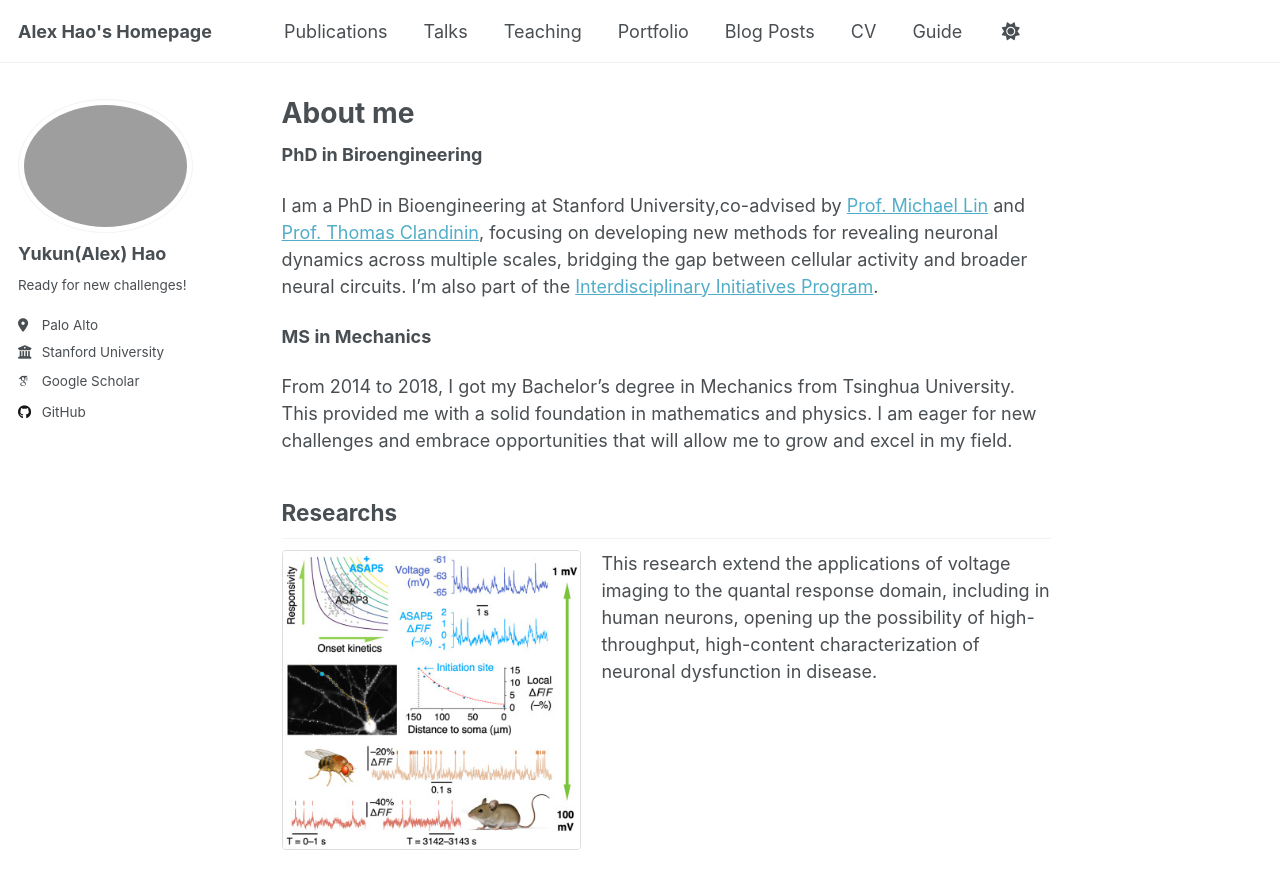
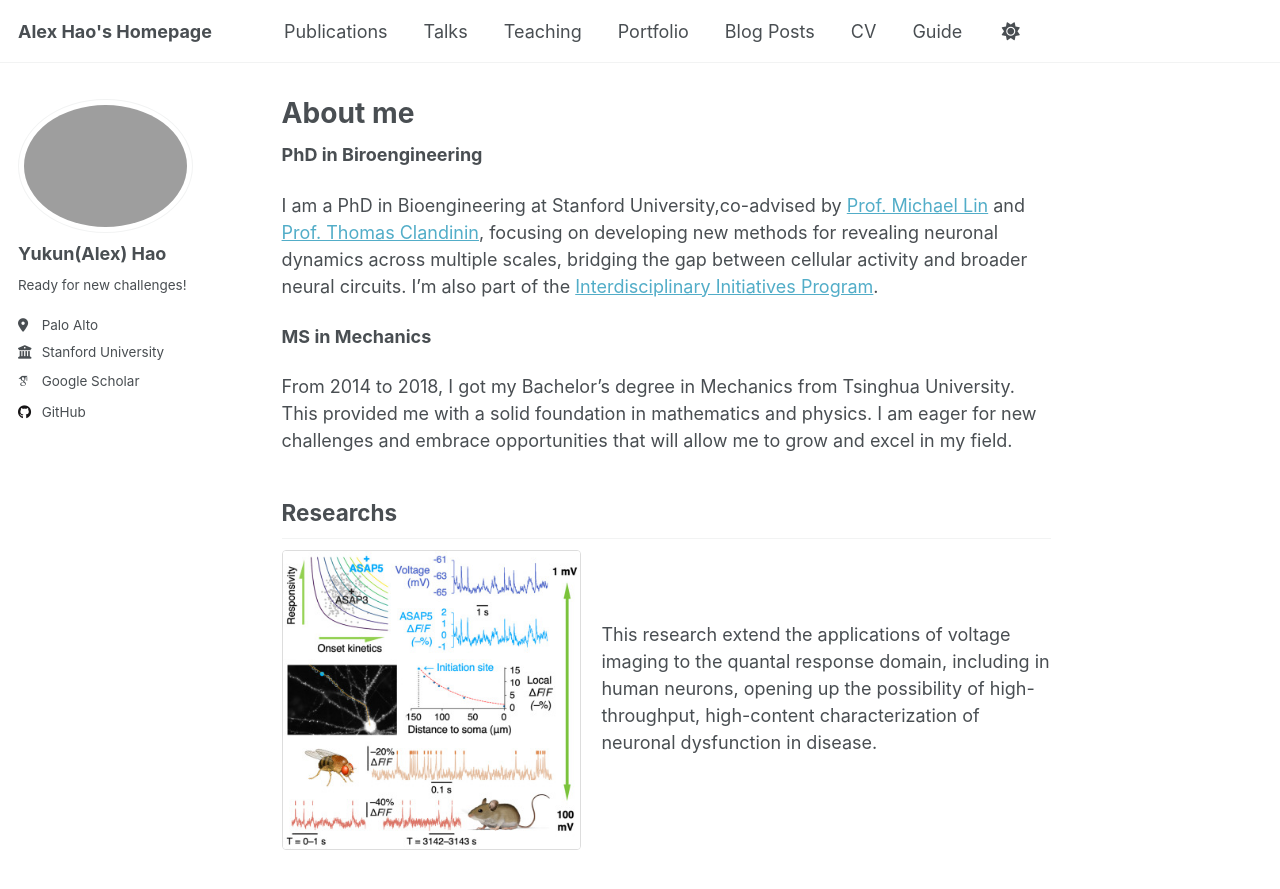
Before and after one commit to AlexYkHao/AlexYkHao.github.io, a Jekyll site: the page built from _pages/about.md, in a window 1280 px wide and 900 px high. Shown: the top 889 px of the window. Built offline with Jekyll 4.4.1, drawn with Linux system fonts in a browser that asks for light colours; some web fonts are replaced.

Commit message:
Update about.md

```diff
--- a/_pages/about.md
+++ b/_pages/about.md
@@ -19,7 +19,7 @@ From 2014 to 2018, I got my Bachelor's degree in Mechanics from Tsinghua Univers
 
 
 
-<div style="display: flex; align-items: flex-start; margin-bottom: 20px;">
+<div style="display: flex; align-items: center; margin-bottom: 20px;">
   <div style="flex: 1; margin-right: 20px;">
     <img src="/images/paper1.jpg" alt="Research Diagram" style="width: 100%; border: 1px solid #ddd; border-radius: 4px;" />
   </div>
```
